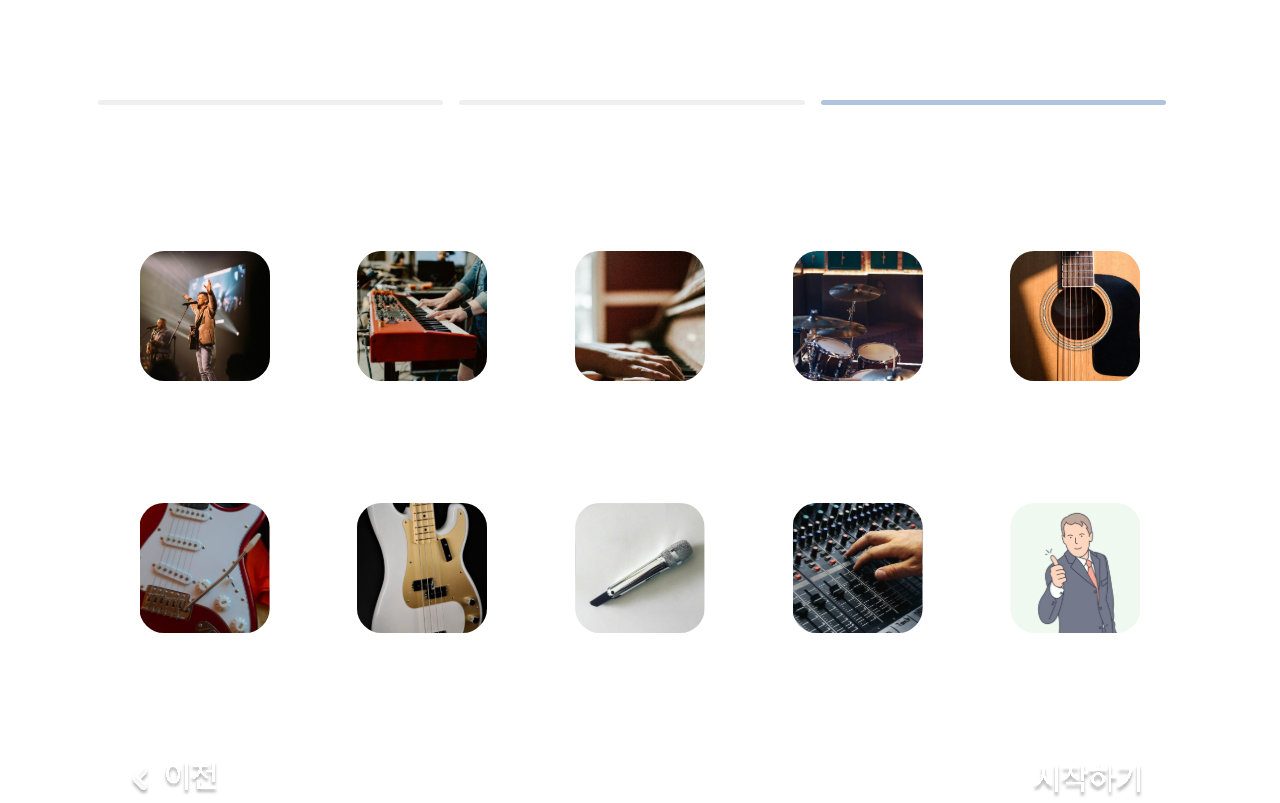
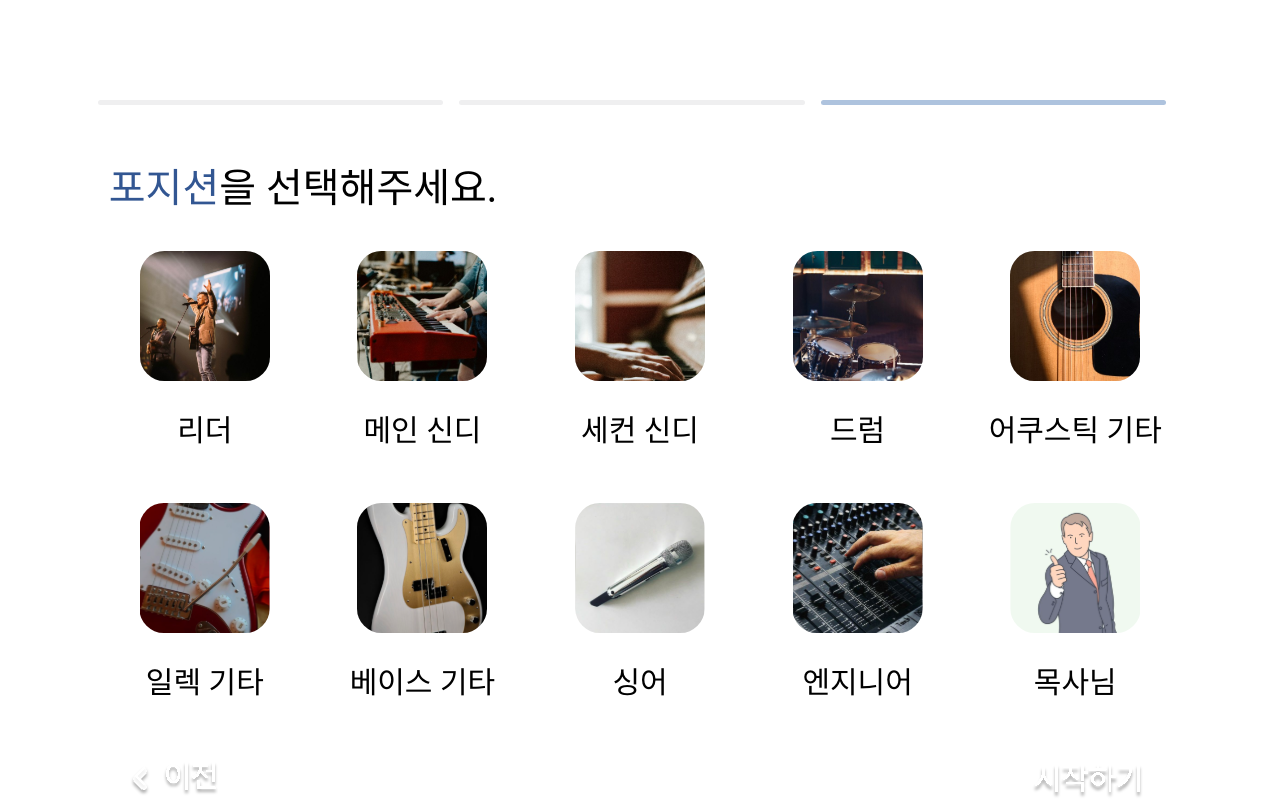
Before and after one commit to LikeLionHGU/ChurchPlus-front-2024, a React (Create React App) app: page /InputPosition in a window 1280 px wide. Built offline with nearby package versions, Linux system fonts and the light colour scheme; a web font is replaced by a local one.

Commit message:
sytle: 텍스트 색상 강조, 폰트 적용

```diff
--- a/src/components/CreateGroupPage/Text.jsx
+++ b/src/components/CreateGroupPage/Text.jsx
@@ -4,7 +4,11 @@ export const Text = styled.div`
   padding-left: 8.5%;
   padding-top: 183px;
   font-size: 40px;
-  color: white;
+  color: black;
+`;
+
+export const BlueText = styled.span`
+  color: #325692;
 `;
 
 export const TextBox = styled.div`
@@ -19,6 +23,7 @@ export const TextBox = styled.div`
     border-radius: 24px;
     border: none;
     outline: none;
+    font-family: "GmarketSansLight";
     font-size: 40px;
     caret-color: blue;
 
--- a/src/pages/CreateGroupPage/InputGroupCode.jsx
+++ b/src/pages/CreateGroupPage/InputGroupCode.jsx
@@ -3,7 +3,7 @@ import { useNavigate } from "react-router-dom";
 import nextBtnSVG from "../../assets/images/commonUI/NextButtonSVG.svg";
 import prevBtnSVG from "../../assets/images/commonUI/PrevButtonSVG.svg";
 import { BackgroundWrapper } from "../../components/CreateGroupPage/Background";
-import { Text, TextBox } from "../../components/CreateGroupPage/Text";
+import { BlueText, Text, TextBox } from "../../components/CreateGroupPage/Text";
 import { TopCompleteBars } from "../../components/CreateGroupPage/TopCompleteBar";
 import { NextBtn, PrevBtn } from "../../components/CreateGroupPage/Button";
 
@@ -34,7 +34,9 @@ function InputGroupCode() {
   return (
     <BackgroundWrapper>
       <TopCompleteBars currentPage={0} />
-      <Text>초대코드를 입력해주세요.</Text>
+      <Text>
+        <BlueText>초대코드</BlueText>를 입력해주세요.
+      </Text>
       <TextBox>
         <input
           type="text"
--- a/src/pages/CreateGroupPage/InputGroupName.jsx
+++ b/src/pages/CreateGroupPage/InputGroupName.jsx
@@ -3,7 +3,12 @@ import { useNavigate } from "react-router-dom";
 import nextBtnSVG from "../../assets/images/commonUI/NextButtonSVG.svg";
 import askGroup from "../../assets/images/commonUI/AlreadyHaveTeam.svg";
 import { BackgroundWrapper } from "../../components/CreateGroupPage/Background";
-import { AskGroup, Text, TextBox } from "../../components/CreateGroupPage/Text";
+import {
+  AskGroup,
+  BlueText,
+  Text,
+  TextBox,
+} from "../../components/CreateGroupPage/Text";
 import { TopCompleteBars } from "../../components/CreateGroupPage/TopCompleteBar";
 import { NextBtn } from "../../components/CreateGroupPage/Button";
 
@@ -33,7 +38,9 @@ function InputGroupName() {
     <div>
       <BackgroundWrapper>
         <TopCompleteBars currentPage={0} />
-        <Text>팀명을 입력해주세요.</Text>
+        <Text>
+          <BlueText>팀명</BlueText>을 입력해주세요.
+        </Text>
         <TextBox>
           <input
             type="text"
--- a/src/pages/CreateGroupPage/InputPosition.jsx
+++ b/src/pages/CreateGroupPage/InputPosition.jsx
@@ -16,6 +16,7 @@ import { useLocation, useNavigate } from "react-router-dom";
 import { BackgroundWrapper } from "../../components/CreateGroupPage/Background";
 import { TopCompleteBars } from "../../components/CreateGroupPage/TopCompleteBar";
 import { PrevBtn, StartBtn } from "../../components/CreateGroupPage/Button";
+import { BlueText } from "../../components/CreateGroupPage/Text";
 // import createGroup from "../../apis/createGroup";
 
 const positionImages = [
@@ -65,7 +66,7 @@ const Text = styled.div`
   font-size: 40px;
   padding-left: 8.5%;
   padding-top: 4%;
-  color: white;
+  color: black;
 `;
 
 const PositionContainer = styled.div`
@@ -104,9 +105,10 @@ const PositionImage = styled.img`
 
 const Input = styled.div`
   padding-top: 20px;
+  font-family: "GmarketSansLight";
   font-size: 30px;
   text-align: center;
-  color: white;
+  color: black;
 `;
 
 function InputPosition() {
@@ -152,7 +154,9 @@ function InputPosition() {
   return (
     <BackgroundWrapper>
       <TopCompleteBars currentPage={2} />
-      <Text>포지션을 선택해주세요.</Text>
+      <Text>
+        <BlueText>포지션</BlueText>을 선택해주세요.
+      </Text>
 
       <PositionContainer>
         {positionImages.map((position, index) => (
--- a/src/pages/CreateGroupPage/InputUserName.jsx
+++ b/src/pages/CreateGroupPage/InputUserName.jsx
@@ -3,7 +3,7 @@ import { useLocation, useNavigate } from "react-router-dom";
 import nextBtnSVG from "../../assets/images/commonUI/NextButtonSVG.svg";
 import prevBtnSVG from "../../assets/images/commonUI/PrevButtonSVG.svg";
 import { BackgroundWrapper } from "../../components/CreateGroupPage/Background";
-import { Text, TextBox } from "../../components/CreateGroupPage/Text";
+import { BlueText, Text, TextBox } from "../../components/CreateGroupPage/Text";
 import { TopCompleteBars } from "../../components/CreateGroupPage/TopCompleteBar";
 import { NextBtn, PrevBtn } from "../../components/CreateGroupPage/Button";
 
@@ -18,7 +18,7 @@ function InputUserName() {
         state: { userName, groupName: location.state.groupName },
       });
     } else {
-      alert("유저 이름을 입력하세요.");
+      alert("이름을 입력하세요.");
     }
   };
 
@@ -35,7 +35,9 @@ function InputUserName() {
   return (
     <BackgroundWrapper>
       <TopCompleteBars currentPage={1} />
-      <Text>이름을 입력해주세요.</Text>
+      <Text>
+        <BlueText>이름</BlueText>을 입력해주세요.
+      </Text>
       <TextBox>
         <input
           type="text"
```
